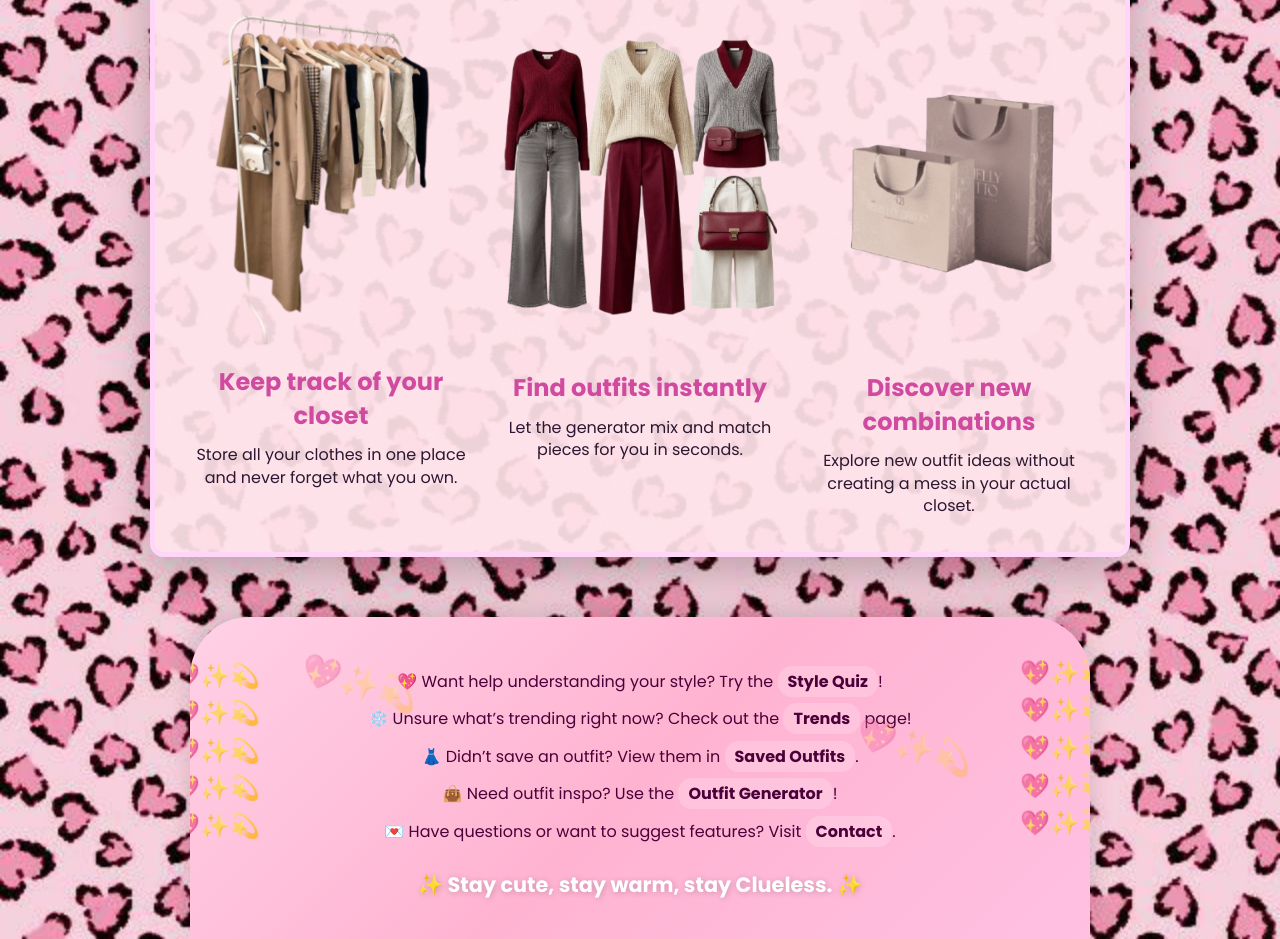
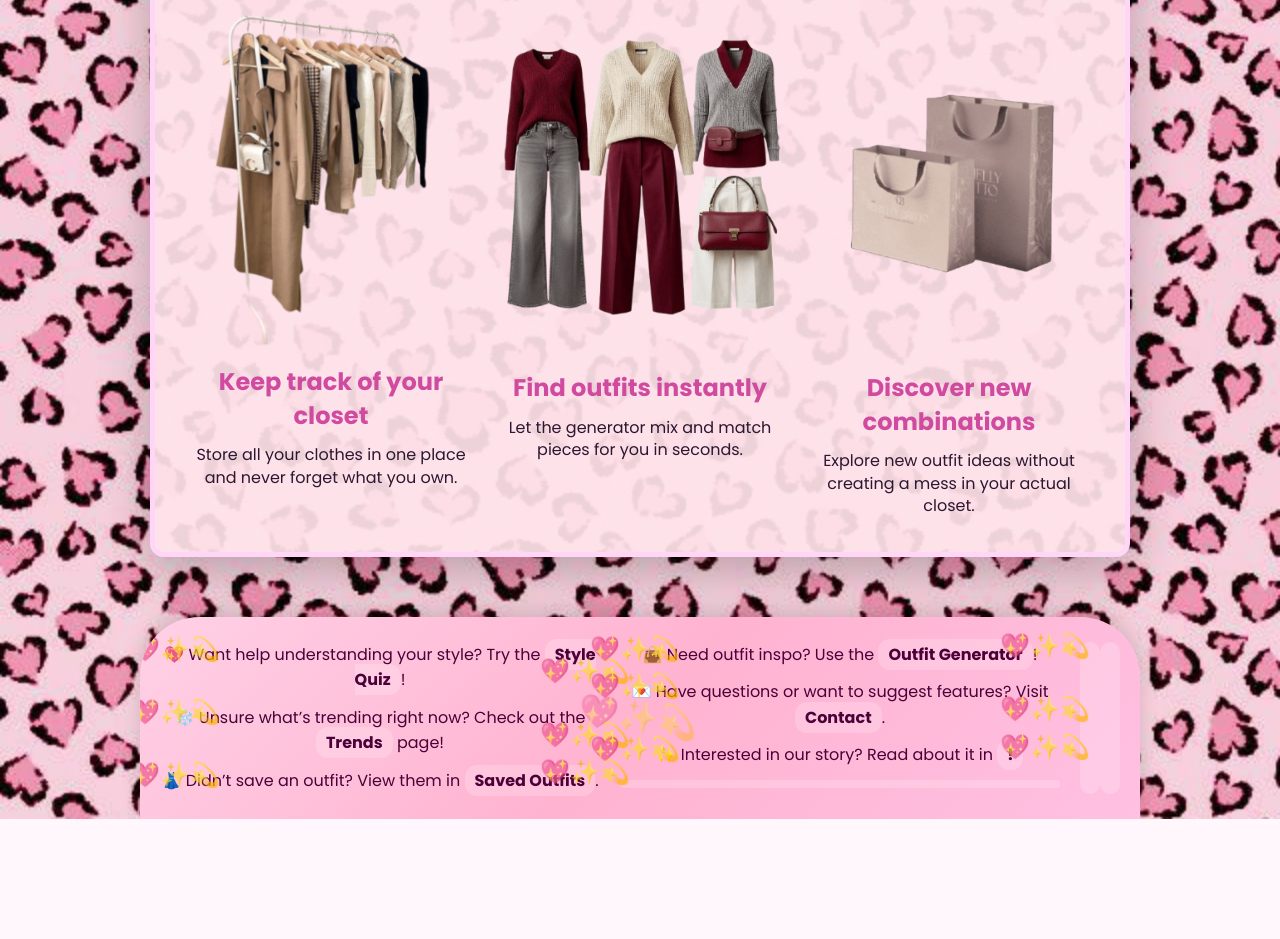
Before and after one commit to laibah098/Clueless-Closet, a plain HTML site: page index.html in a window 1280 px wide. Shown: the part 501-1440 px from the top of the page. After the commit the page ends 1320 px from the top, so only its background shows below. Drawn offline with Linux system fonts and the light colour scheme.

Commit message:
Add files via upload

```diff
--- a/index.html
+++ b/index.html
@@ -81,12 +81,21 @@
 </html>
 <footer class="cute-footer">
   <div class="footer-content">
-    <p>💖 Want help understanding your style? Try the <a href="stylequiz.html">Style Quiz</a>!</p>
-    <p>❄️ Unsure what’s trending right now? Check out the <a href="winter-trends.html">Trends</a> page!</p>
-    <p>👗 Didn’t save an outfit? View them in <a href="saved.html">Saved Outfits</a>.</p>
-    <p>👜 Need outfit inspo? Use the <a href="generator.html">Outfit Generator</a>!</p>
-    <p>💌 Have questions or want to suggest features? Visit <a href="contact.html">Contact</a>.</p>
+    <div class="footer-column">
+      <p>💖 Want help understanding your style? Try the <a href="stylequiz.html">Style Quiz</a>!</p>
+      <p>❄️ Unsure what’s trending right now? Check out the <a href="winter-trends.html">Trends</a> page!</p>
+      <p>👗 Didn’t save an outfit? View them in <a href="saved.html">Saved Outfits</a>.</p>
+    </div>
+
+    <div class="footer-column">
+      <p>👜 Need outfit inspo? Use the <a href="generator.html">Outfit Generator</a>!</p>
+      <p>💌 Have questions or want to suggest features? Visit <a href="contact.html">Contact</a>.</p>
+      <p>✨ Interested in our story? Read about it in <a href="about.html"</a>!</p>
+    </div>
   </div>
+
+  <!-- Sparkles/Hearts in the center -->
+  <div class="footer-sparkles">💖✨💫</div>
 
   <p class="footer-tagline">✨ Stay cute, stay warm, stay Clueless. ✨</p>
 </footer>
--- a/style.css
+++ b/style.css
@@ -391,61 +391,95 @@ input[type="file"], input[type="text"], textarea, select{
   100% { transform: translateY(0px) rotate(-20deg); }
 }
 
+.cute-footer {
+  background: linear-gradient(135deg, #ffd1e6, #ffb3d1, #ffc0e2); /* light pink gradient */
+  padding: 25px 20px; /* less top/bottom space */
+  border-top-left-radius: 60px;
+  border-top-right-radius: 60px;
+  box-shadow: 0 -6px 20px rgba(0,0,0,0.15);
+  color: #4a0038;
+  font-family: "Poppins", sans-serif;
+  position: relative;
+  overflow: hidden;
+  display: flex;
+  justify-content: space-between;
+  max-width: 1000px;
+  margin: 0 auto;
+}
+
+/* Two-column layout for footer content */
+.footer-content {
+  display: flex;
+  width: 100%;
+  justify-content: space-between;
+  gap: 20px;
+}
+
+.footer-column {
+  display: flex;
+  flex-direction: column;
+  gap: 12px;
+  flex: 1;
+}
+
+.footer-column p {
+  margin: 0;
+  font-size: 1rem;
+  font-weight: 500;
+  position: relative;
+}
+
+/* Sparkles in the center */
+.footer-sparkles {
+  position: absolute;
+  left: 50%;
+  top: 50%;
+  transform: translate(-50%, -50%);
+  font-size: 2rem;
+  opacity: 0.4;
+  animation: driftSparkles 8s infinite linear;
+  pointer-events: none;
+}
+
+@keyframes driftSparkles {
+  0% { transform: translate(-50%, -50%) rotate(0deg); }
+  50% { transform: translate(-52%, -52%) rotate(15deg); }
+  100% { transform: translate(-50%, -50%) rotate(-15deg); }
+}
+
 .cute-footer a {
   color: #4a0038;
   font-weight: 700;
   text-decoration: none;
   padding: 4px 10px;
-  border-radius: 14px;
+  border-radius: 12px;
+  background: rgba(255,255,255,0.2);
   transition: 0.3s ease;
-  background: rgba(255, 255, 255, 0.2);
 }
 
 .cute-footer a:hover {
   color: #ffd1e6;
   background: #4a0038;
   transform: scale(1.1);
-  box-shadow: 0 3px 12px rgba(0,0,0,0.2);
+  box-shadow: 0 2px 10px rgba(0,0,0,0.2);
 }
 
 .footer-tagline {
-  margin-top: 25px;
-  font-size: 1.3rem;
+  position: absolute;
+  bottom: 10px;
+  width: 100%;
+  text-align: center;
+  font-size: 1.2rem;
   font-weight: 700;
   color: #fff;
   text-shadow: 1px 1px 6px rgba(0,0,0,0.2);
 }
 
+/* Optional divider between columns (if needed) */
 .footer-divider {
   width: 60px;
   height: 4px;
   background: #fff;
-  margin: 20px auto;
+  margin: 10px auto;
   border-radius: 2px;
 }
-
-/* Optional: add more scattered floating hearts across footer */
-.cute-footer::before,
-.cute-footer::after {
-  content: "💖✨💫";
-  position: absolute;
-  font-size: 2rem;
-  opacity: 0.3;
-  animation: driftHearts 10s infinite linear;
-}
-
-.cute-footer::before {
-  left: 10%;
-  top: 20%;
-}
-
-.cute-footer::after {
-  right: 15%;
-  top: 40%;
-}
-
-@keyframes driftHearts {
-  0% { transform: translate(0,0) rotate(0deg); }
-  50% { transform: translate(20px,-20px) rotate(15deg); }
-  100% { transform: translate(0,0) rotate(-15deg); }
-}
```
Also changed, not shown: about.html (+14 -5 lines), closet.html (+14 -5 lines), contact.html (+14 -6 lines), generator.html (+14 -5 lines), saved.html (+14 -5 lines), stylequiz.html (+14 -5 lines), winter-trends.html (+14 -5 lines).
